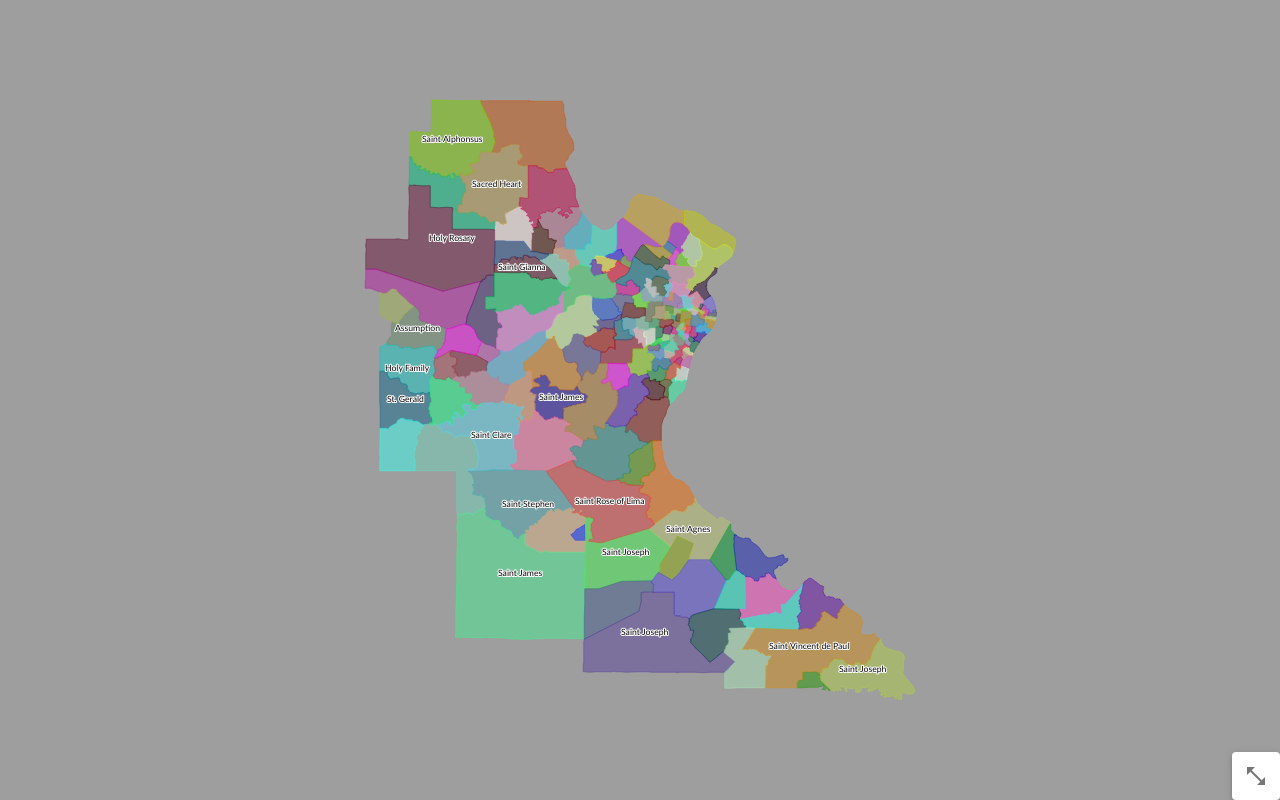
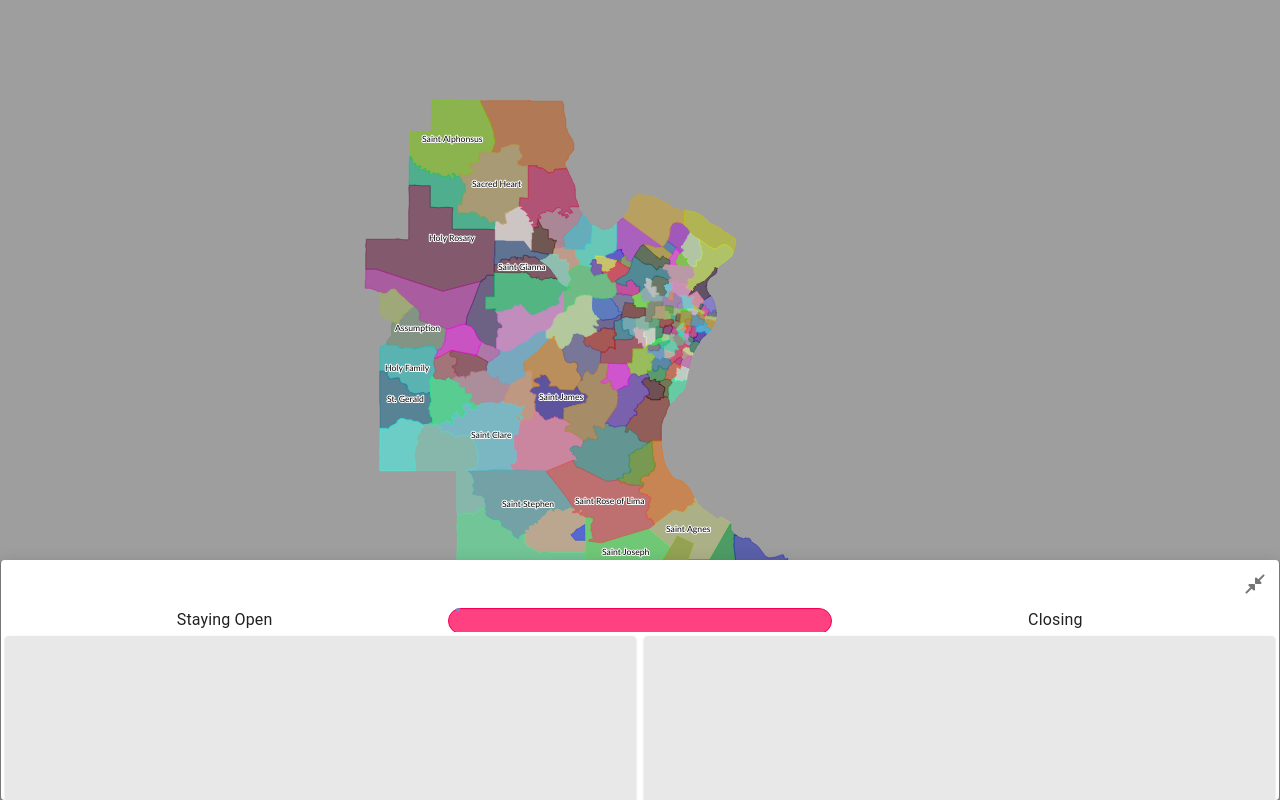
Before and after one commit to BrennanGLLSQ/parish-league-ui, a React (Create React App) app: page / in a window 1280 px wide. Built offline with nearby package versions, Linux system fonts and the light colour scheme.

Commit message:
Stop select when tray closed

```diff
--- a/src/components/AppContainer.js
+++ b/src/components/AppContainer.js
@@ -9,6 +9,7 @@
 
 const AppContainer = () => {
     const [selectingClosings, setSelectingClosings] = useState(true)
+    const [trayOpen, setTrayOpen] = useState(true)
 
     //this state is too high, should be down on chip display
     //might be a good time to bring in store
@@ -16,11 +17,18 @@
     const [selectedStayOpens, setSelectedStayOpens] = useState([])
 
     const handleSelect = (feature) => {
-        const featureId = feature.get('OID')
-        if(selectingClosings && !selectedClosings.includes(featureId)){
-            setSelectedClosings([...selectedClosings, featureId])
-        } else if(!selectedStayOpens.includes(featureId)){
-            setSelectedStayOpens([...selectedStayOpens, featureId])
+        if(trayOpen && feature){
+            const featureId = feature.get('OID')
+            const alreadyClosing = selectedClosings.includes(featureId)
+            const alreadyOpen = selectedStayOpens.includes(featureId)
+            if(alreadyClosing || alreadyOpen){
+                return
+            }
+            if(selectingClosings){
+                setSelectedClosings([...selectedClosings, featureId])
+            } else {
+                setSelectedStayOpens([...selectedStayOpens, featureId])
+            }
         }
     }
 
@@ -41,7 +49,10 @@
                 setSelectingClosings={setSelectingClosings}
                 selectedClosings={selectedClosings}
                 selectedStayOpens={selectedStayOpens}
-                onRemove={handleRemove} />
+                onRemove={handleRemove}
+                open={trayOpen}
+                setOpen={setTrayOpen}
+                />
         </div>
     )
 }
--- a/src/components/MapSelectInteraction.js
+++ b/src/components/MapSelectInteraction.js
@@ -1,13 +1,17 @@
-import React, {useEffect} from 'react'
+import React, {useEffect, useState} from 'react'
 
 
 const MapSelectInteraction = ({map, onFeatureSelect}) => {
-
+    const [singleClickKey, setSingleClickKey] = useState()
 
     useEffect(()=>{
         //first render cycle does not have a map since it is initialized in a useEffect
         if(map){
-            map.on('singleclick', onFeatureSelect)
+            if(singleClickKey){
+                map.un('singleClick', singleClickKey)
+            }
+            const eventKey = map.on('singleclick', onFeatureSelect)
+            setSingleClickKey(eventKey)
 
             return () => {
                 map.un('singleclick', onFeatureSelect)
--- a/src/components/tray/LongSwitch.js
+++ b/src/components/tray/LongSwitch.js
@@ -3,7 +3,7 @@
 //ripped entirely from https://v4.mui.com/components/switches/#CustomizedSwitches.js
 const LongSwitch = withStyles((theme) => ({
     root: {
-      width: '50%',
+      width: '30%',
       height: 'auto',
       padding: 0,
       display: "flex"
@@ -14,7 +14,7 @@
       backgroundColor: theme.palette.primary.light,
       borderColor: theme.palette.primary.main,
       "&$checked": {
-        transform: "translateX(100%)",
+        transform: "translateX(200%)",
         color: theme.palette.secondary.main,
         "& + $track": {
           opacity: 1,
@@ -24,8 +24,9 @@
       }
     },
     thumb: {
-        width: 24,
-        height: 24
+        width: '100%',
+        height: '100%',
+        transform: "translateX(0%)"
     },
     track: {
       border: `1px solid ${theme.palette.primary.main}`,
--- a/src/components/tray/Tray.js
+++ b/src/components/tray/Tray.js
@@ -58,11 +58,14 @@
     },
     buttonRow: {
         overflow: 'hidden'
+    },
+    switchLabel: {
+        width: '35%'
     }
 })
 
-const Tray = ({selectingClosings, setSelectingClosings, selectedClosings, selectedStayOpens, onRemove }) => {
-    const [open, setOpen] = useState()
+const Tray = ({selectingClosings, setSelectingClosings, selectedClosings, selectedStayOpens, onRemove, open, setOpen }) => {
+
 
     const classes = useStyles({show: open})
 
@@ -88,9 +91,9 @@
                         </IconButton>
                     </div>
                     <div className={classes.switch}>
-                        <Typography variant="body1" >Staying Open</Typography>
+                        <Typography variant="body1" className={classes.switchLabel} >Staying Open</Typography>
                         <LongSwitch checked={selectingClosings} onChange={handleSwitch} />
-                        <Typography variant="body1">Closing</Typography>
+                        <Typography variant="body1" className={classes.switchLabel}>Closing</Typography>
 
                     </div>
                 </div>
```
